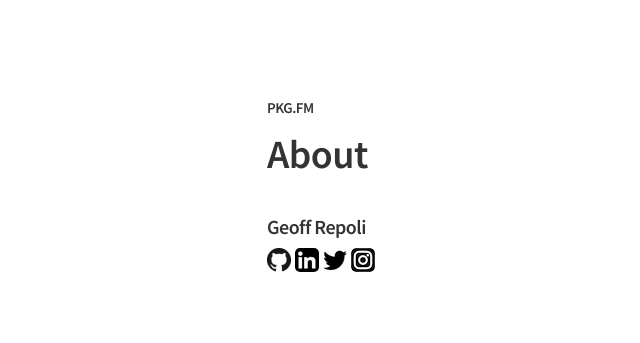
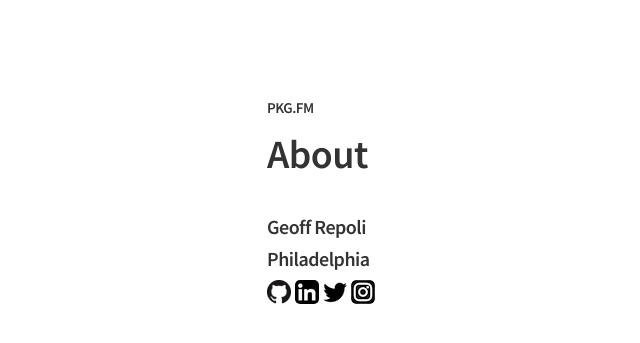
Before and after one commit to geoffrepoli/pkg.fm, a Jekyll site: the page built from about.md, in a window 1280 px wide. Shown: the top 343 px of the page, without its empty margins (13-653 px from the left). Built offline with Jekyll 4.4.1, drawn with Linux system fonts in a browser that asks for light colours.

Commit message:
Update about.md

```diff
--- a/about.md
+++ b/about.md
@@ -4,6 +4,7 @@ layout: page
 ---
 
 #### {{ site.author.name }}
+##### {{ site.author.location }}
 [![GitHub]({{ site.baseurl }}/assets/images/GitHub-Mark-24px.png)](https://github.com/{{ site.author.github }}){:target="_blank"}
 [![LinkedIn]({{ site.baseurl }}/assets/images/In-Black-24px.png)](https://www.linkedin.com/in/geoff-repoli-b311a595){:target="_blank"}
 [![Twitter]({{ site.baseurl }}/assets/images/Twitter_Social_Icon_Blue.png)](https://twitter.com/{{ site.author.twitter }}){:target="_blank"}
```
